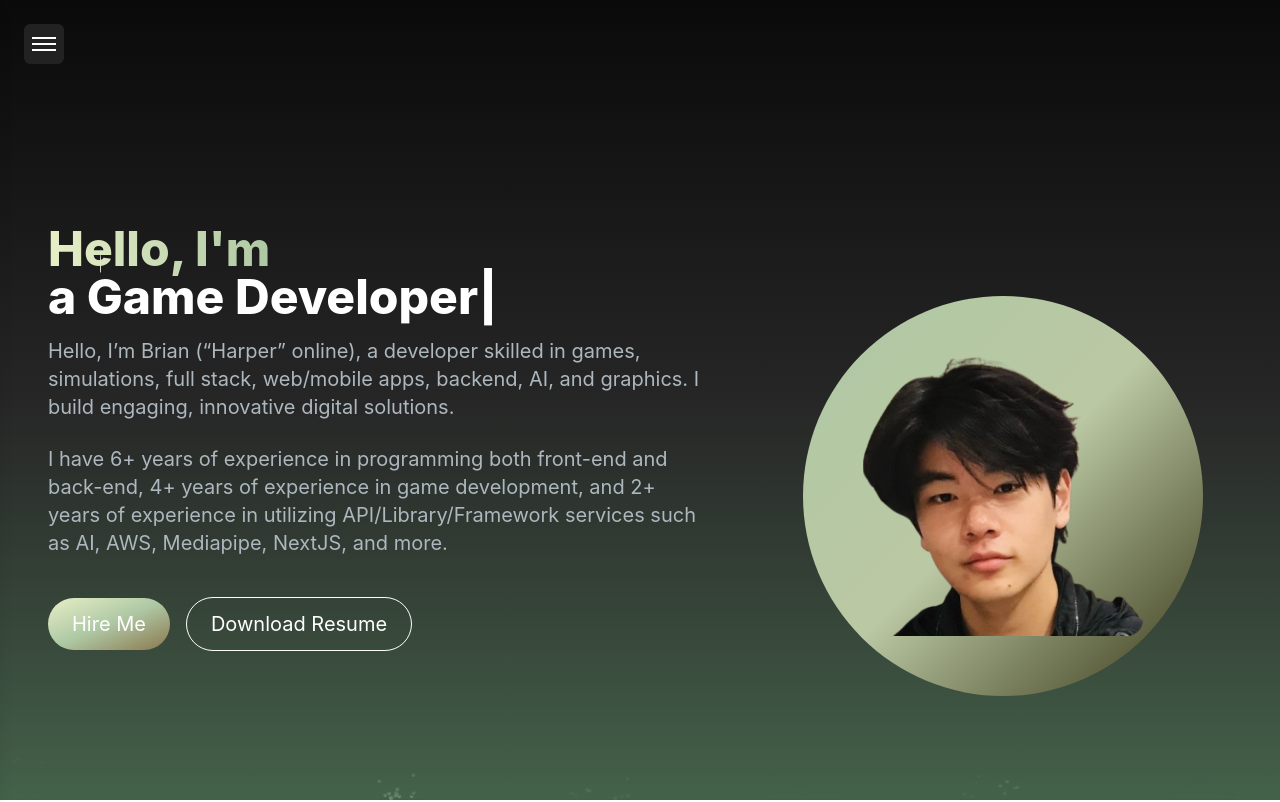
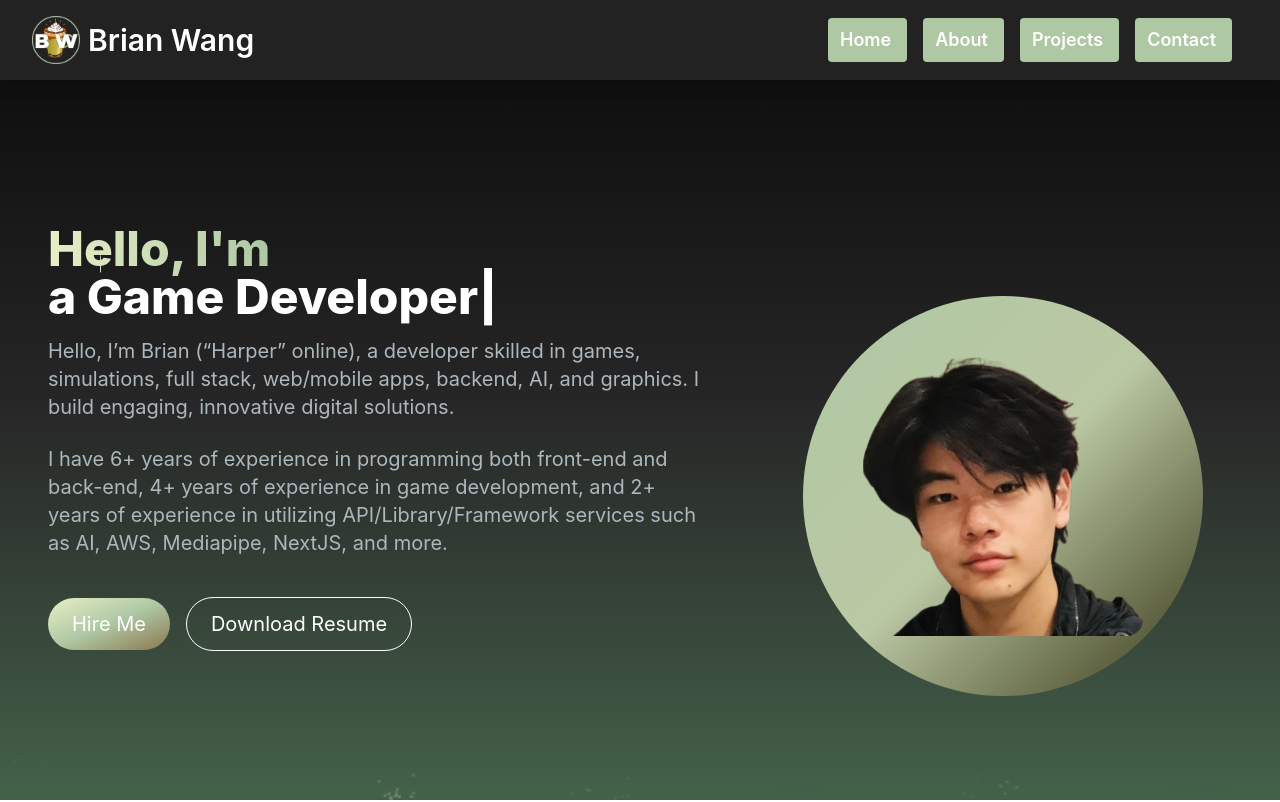
Before and after one commit to brianBoolean88/personal-portfolio-website, a Next.js app: page / in a window 1280 px wide. Shown: the top 802 px of the page. Built offline with nearby package versions, Linux system fonts and the light colour scheme.

Commit message:
Navigation Bar Fixes

```diff
--- a/app/components/NavBar.jsx
+++ b/app/components/NavBar.jsx
@@ -1,38 +1,13 @@
-import React, { useState, useEffect } from 'react'
+import React from 'react'
 import Link from 'next/link'
 import Image from 'next/image'
 import NavLink from './NavLink'
 import NavAnchor from './NavAnchor'
 
 const NavBar = () => {
-    const [sidebarOpen, setSidebarOpen] = useState(false);
     return (
-        <>
-            {/* Hamburger Button */}
-            <button
-                className="fixed top-6 left-6 z-80 flex flex-col justify-center items-center w-10 h-10 bg-[#222] rounded-md"
-                onClick={() => setSidebarOpen(true)}
-                aria-label="Open sidebar"
-            >
-                <span className="block w-6 h-0.5 bg-white mb-1"></span>
-                <span className="block w-6 h-0.5 bg-white mb-1"></span>
-                <span className="block w-6 h-0.5 bg-white"></span>
-            </button>
-
-            {/* Sidebar Overlay */}
-            <div
-                className={`fixed inset-0 bg-black bg-opacity-40 z-[150] transition-opacity duration-300
-                    ${sidebarOpen ? 'opacity-100 pointer-events-auto' : 'opacity-0 pointer-events-none'}`}
-                onClick={() => setSidebarOpen(false)}
-            />
-
-            {/* Sidebar */}
-            <aside
-                className={`fixed top-0 left-0 h-full w-64 lg:w-84 bg-[#222] z-[200] shadow-lg transform transition-transform duration-300
-                    ${sidebarOpen ? 'translate-x-0' : '-translate-x-full'}`}
-            >
-                <div className="flex items-center justify-between p-6">
-                    <Link href={"/"} onClick={() => setSidebarOpen(false)} className='text-3xl text-white font-semibold flex items-center'>
+        <nav className="fixed top-0 left-0 w-full h-20 bg-[#222] bg-opacity-80 z-[200] shadow-lg flex items-center px-8">
+            <Link href={"/"} className='text-3xl text-white font-semibold flex items-center mr-10'>
                 <Image
                     src="/images/nav_img.png"
                     alt="Logo"
@@ -42,23 +17,13 @@ const NavBar = () => {
                 />
                 Brian Wang
             </Link>
-                    {/* Close button for mobile */}
-                    <button
-                        className="text-white text-2xl"
-                        onClick={() => setSidebarOpen(false)}
-                        aria-label="Close sidebar"
-                    >
-                        &times;
-                    </button>
-                </div>
-                <ul className="flex flex-col space-y-10 px-6 mt-20">
-                    <NavLink href={"/"} title={"Home"} onClick={() => setSidebarOpen(false)} />
-                    <NavAnchor href={"/#about"} title={"About"} onClick={() => setSidebarOpen(false)} />
-                    <NavLink href={"/projects"} title={"Projects"} onClick={() => setSidebarOpen(false)} />
-                    <NavLink href={"/contact"} title={"Contact"} onClick={() => setSidebarOpen(false)} />
+            <ul className="flex flex-row space-x-10 ml-auto">
+                <NavLink href={"/"} title={"Home"} />
+                <NavAnchor href={"/#about"} title={"About"} />
+                <NavLink href={"/projects"} title={"Projects"} />
+                <NavLink href={"/contact"} title={"Contact"} />
             </ul>
-            </aside>
-        </>
+        </nav>
     )
 }
 
```
Lines whose indentation alone changed are shown as unchanged.
